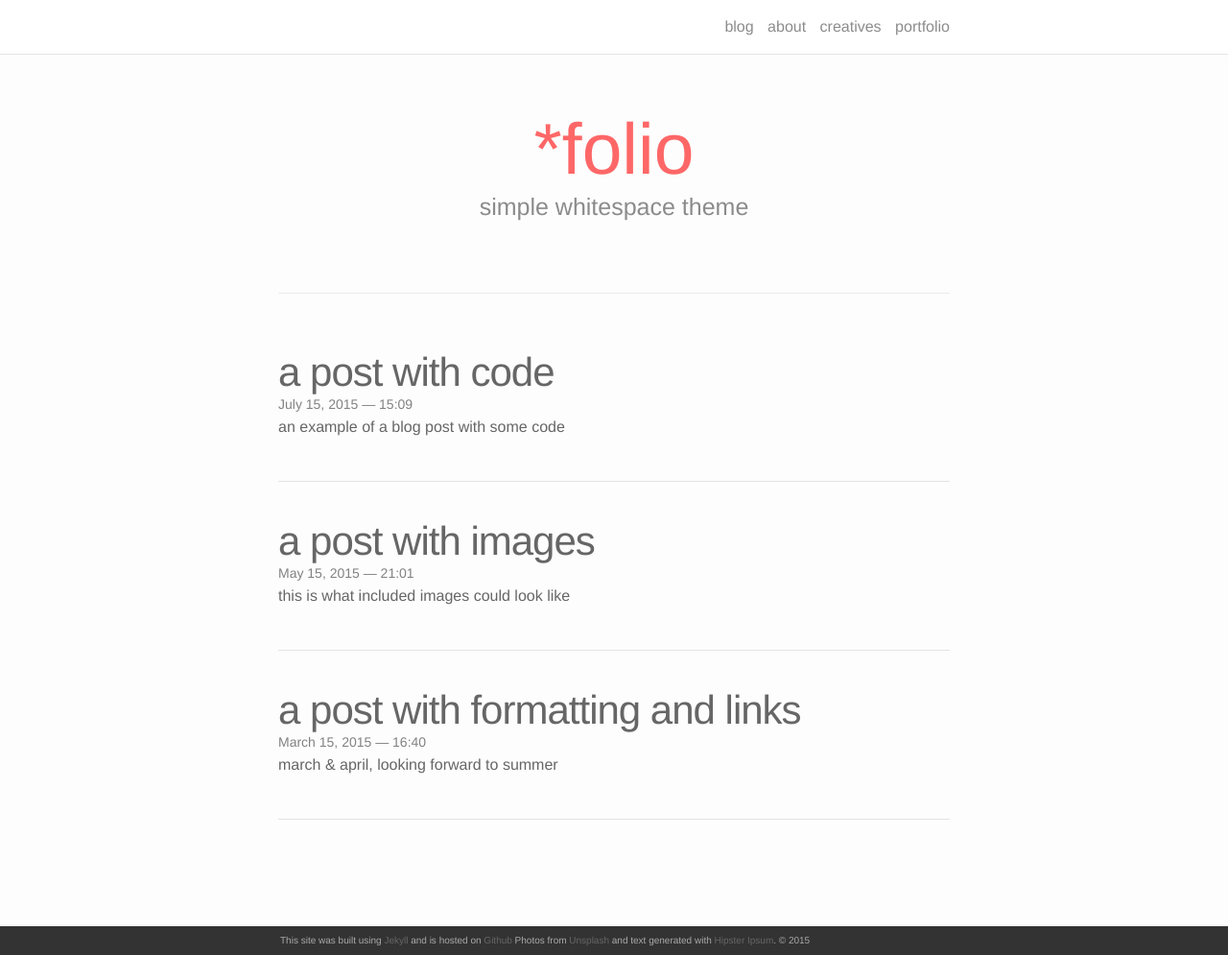
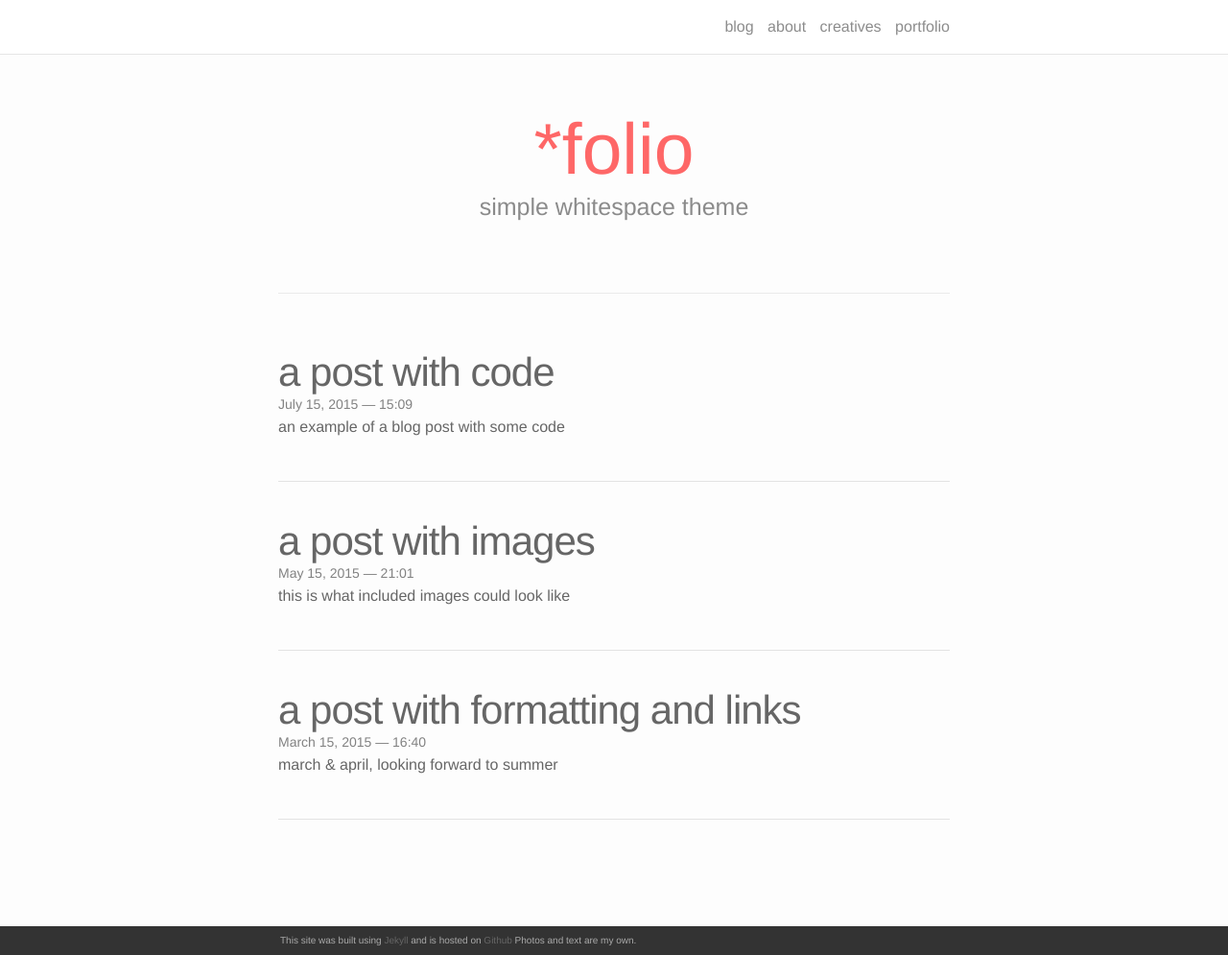
Before and after one commit to CynthiaParr-USDA/csparr.github.io, a Jekyll site: the page built from index.html, in a window 1280 px wide and 995 px high. Shown: the whole window at 96% size. Built offline with Jekyll 4.4.1, drawn with Linux system fonts in a browser that asks for light colours; nearby versions of some CDN libraries; the list of posts is cut into pages by our own code.

Commit message:
Update footer.html

```diff
--- a/_includes/footer.html
+++ b/_includes/footer.html
@@ -1,7 +1,7 @@
 <footer class="site-footer">
 
   <div class="wrapper">
-  	<p>This site was built using <a href="http://jekyllrb.com" target="_blank">Jekyll</a> and is hosted on <a href="https://github.com" target="_blank">Github</a> Photos from <a href="https://unsplash.com" target="_blank">Unsplash</a> and text generated with <a href="http://hipsum.co" target="_blank">Hipster Ipsum</a>. &#169; 2015</p>
+  	<p>This site was built using <a href="http://jekyllrb.com" target="_blank">Jekyll</a> and is hosted on <a href="https://github.com" target="_blank">Github</a> Photos and text are my own.</p>
   </div>
 
 </footer>
```
